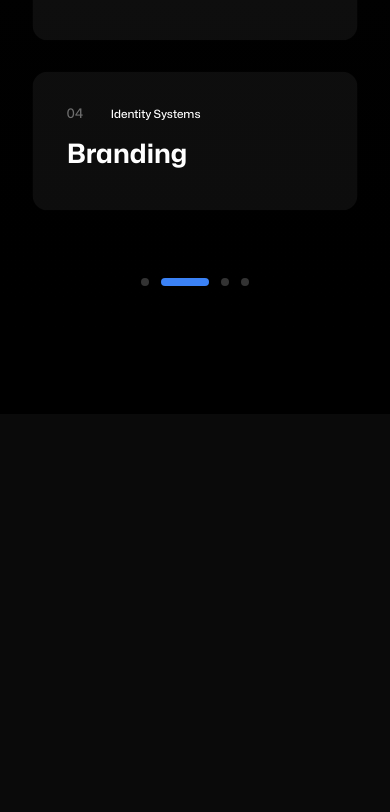
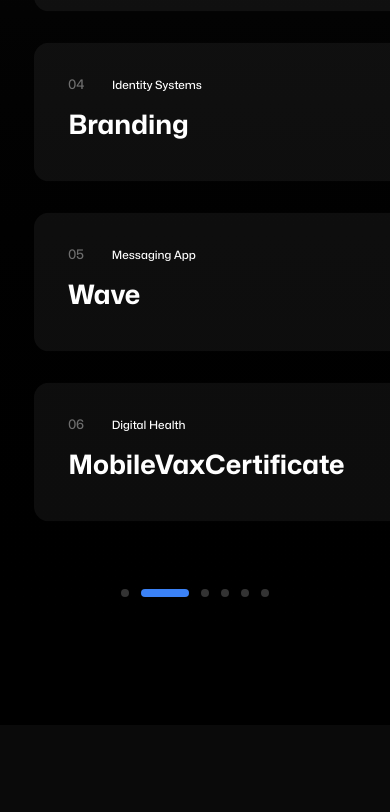
Before and after one commit to TheOuen/studio-js, a Next.js app: page / in a window 390 px wide. Shown: the part 4844-5656 px from the top of the page. Built offline with nearby package versions, Linux system fonts and the light colour scheme; grey boxes are pictures that could not be loaded.

Commit message:
Add Wave messaging app and MobileVaxCertificate services

```diff
--- a/src/components/CleanServices.jsx
+++ b/src/components/CleanServices.jsx
@@ -36,6 +36,22 @@ const services = [
     description: 'Building memorable brands that resonate and endure',
     image: 'https://images.unsplash.com/photo-1626785774573-4b799315345d?q=80&w=2000&auto=format&fit=crop',
     color: '#EC4899'
+  },
+  {
+    id: '05',
+    title: 'Wave',
+    subtitle: 'Messaging App',
+    description: 'Secure, intuitive messaging platform for seamless communication',
+    image: 'https://res.cloudinary.com/dwufoskyo/image/upload/v1758785861/Screenshot_2025-09-25_at_09.37.29_ruau4z.png',
+    color: '#7C3AED'
+  },
+  {
+    id: '06',
+    title: 'MobileVaxCertificate',
+    subtitle: 'Digital Health',
+    description: 'Convert vaccination certificates to Apple Wallet for convenient access',
+    image: 'https://res.cloudinary.com/dwufoskyo/image/upload/v1758785878/Screenshot_2025-09-25_at_09.37.48_h1j4a5.png',
+    color: '#FBBF24'
   }
 ]
 
```
